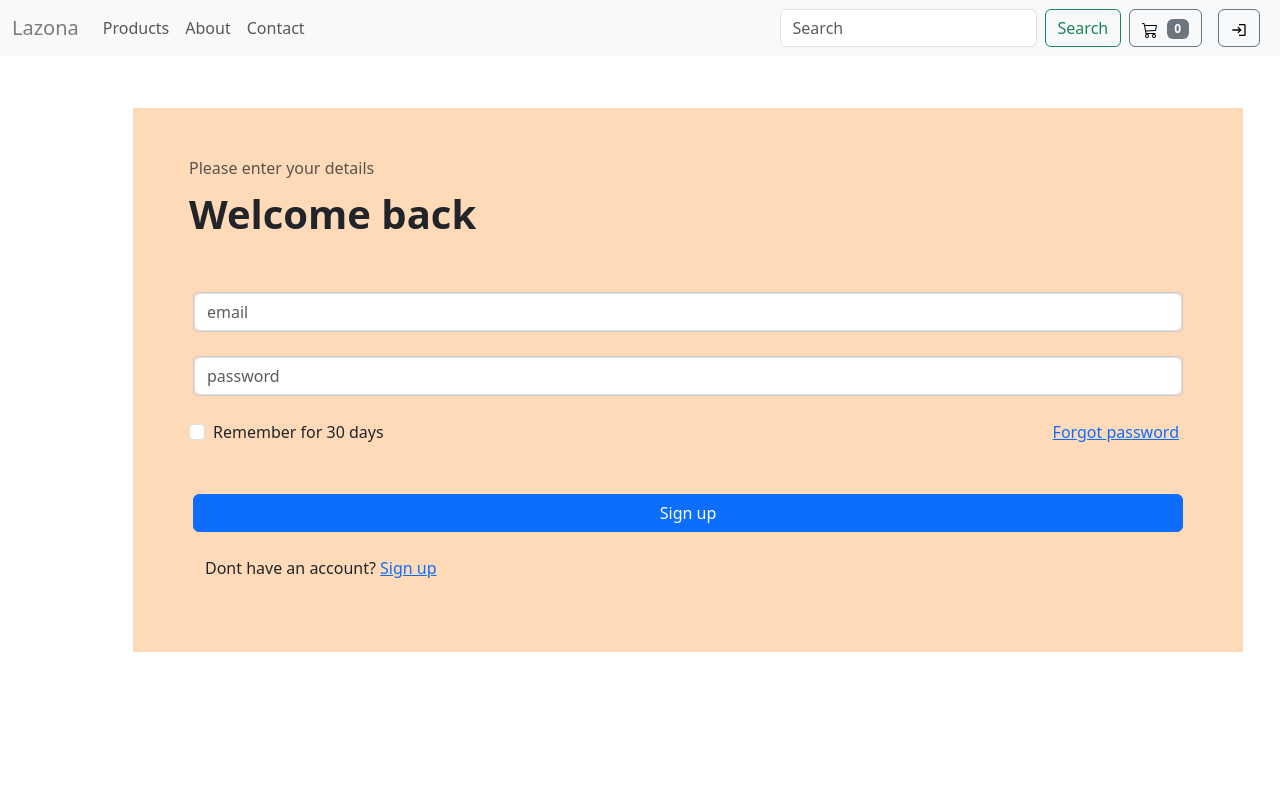
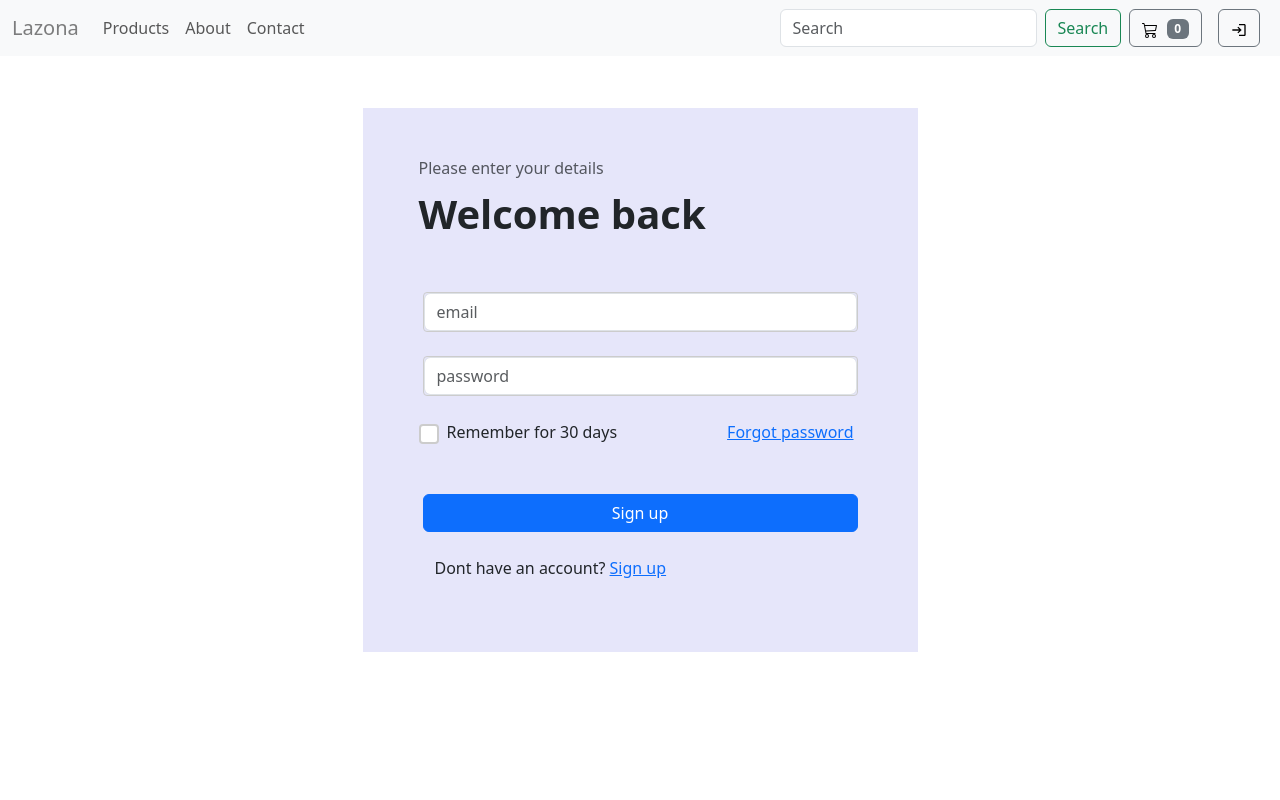
Before and after one commit to adarsha988/lazona, a React (Vite) app in the folder client/: page /login in a window 1280 px wide. Shown: the top 800 px of the page. Built offline with nearby package versions, Linux system fonts and the light colour scheme.

Commit message:
small change

```diff
--- a/client/src/pages/Login.jsx
+++ b/client/src/pages/Login.jsx
@@ -7,7 +7,7 @@ const Login=()=>{
   return (
 
     <div style={{
-      backgroundColor: '#FFDAB9'}}className="container-fluid overflow-hidden m-5 p-5">
+      backgroundColor: '#E6E6FA'}}className="container-fluid overflow-hidden my-5 p-5 col-12 col-md-8 col-lg-6">
       <Form>
        <div className="text-start mx-2">
         <p className=" text-muted mb-1"style={{ fontWeight: 500 }}>Please enter your details</p>
@@ -29,7 +29,25 @@ const Login=()=>{
         </Col>
         <Row >
         <Form.Group as={Col} className="mx-2" >
-        <Form.Check type="checkbox"  style={{ fontWeight: 500 }}label=" Remember for 30 days"></Form.Check>
+        <Form.Check
+  type="checkbox"
+  label="Remember for 30 days"
+  style={{ display: 'flex', alignItems: 'center' }}
+>
+  <Form.Check.Input
+    type="checkbox"
+    style={{
+      width: '20px',
+      height: '20px',
+      border: '2px solid #ccc',
+      borderRadius: '4px',
+    }}
+  />
+  <Form.Check.Label style={{ marginLeft: '8px', fontWeight: 500 }}>
+    Remember for 30 days
+  </Form.Check.Label>
+</Form.Check>
+
         </Form.Group>
         <Form.Group as={Col} xs="auto" className="mx-3" >
        <Link to="/forgetPassword"> Forgot password</Link>
```
